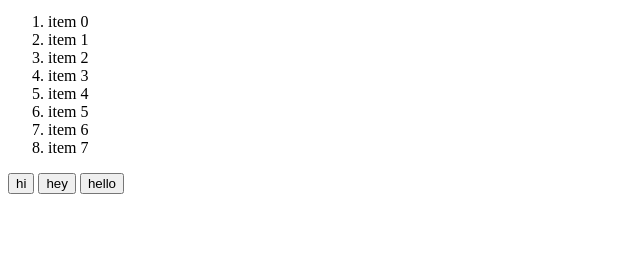
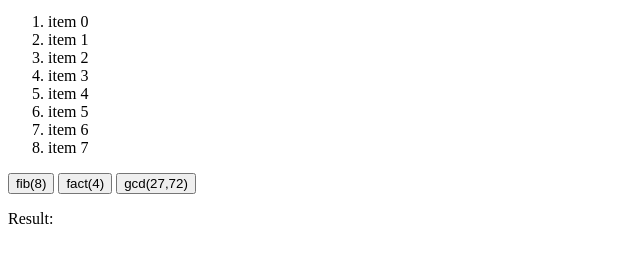
Before and after one commit to microbe73/rroy20, a plain HTML site: page 29_jsdom/index.html in a window 1280 px wide. Shown: the part 137-400 px from the top of the page, without its empty margins (0-640 px from the left). Drawn offline with Linux system fonts and the light colour scheme.

Commit message:
added stuff, looks slightly nicer

```diff
--- a/29_jsdom/dommy_consolery.js
+++ b/29_jsdom/dommy_consolery.js
@@ -19,9 +19,9 @@
 */
 
 // Team Phantom Tollbooth :: Rayat Roy, Sophie Liu
-// SoftDev pd0
-// K28 -- Getting more comfortable with the dev console and the DOM
-// 2022-02-08t
+// SoftDev pd2
+// K29 -- Getting more comfortable with the dev console and the DOM
+// 2022-02-11t
 // --------------------------------------------------
 
 
--- a/29_jsdom/index.html
+++ b/29_jsdom/index.html
@@ -1,10 +1,10 @@
 <!DOCTYPE html>
 
 <!--
-     Team Phantom Tollbooth :: Clyde Sinclair, Fierce Dragon
-     SoftDev pd0
-     K28 -- Manipulating the DOM
-     2022-02-08t
+     Team Phantom Tollbooth :: Rayat Roy, Sophie Liu
+     SoftDev pd2
+     K29 -- Manipulating the DOM part 2
+     2022-02-11t
    --------------------------------------------------
 -->
 
@@ -36,11 +36,12 @@
       <li class="">item 6</li>
       <li class="">item 7</li>
     </ol>
-    <button id = "b">hi</button>
-    <button id = "b2">hey</button>
-    <button id = "b3">hello</button>
+    <button id = "b">fib(8)</button>
+    <button id = "b2">fact(4)</button>
+    <button id = "b3">gcd(27,72)</button>
+    <p>Result: </p>
     <p id = "result"></p>
-    <script src="k29.js"></script>
+    <script src="dommy_consolery.js"></script>
 
   </body>
 </html>
```
